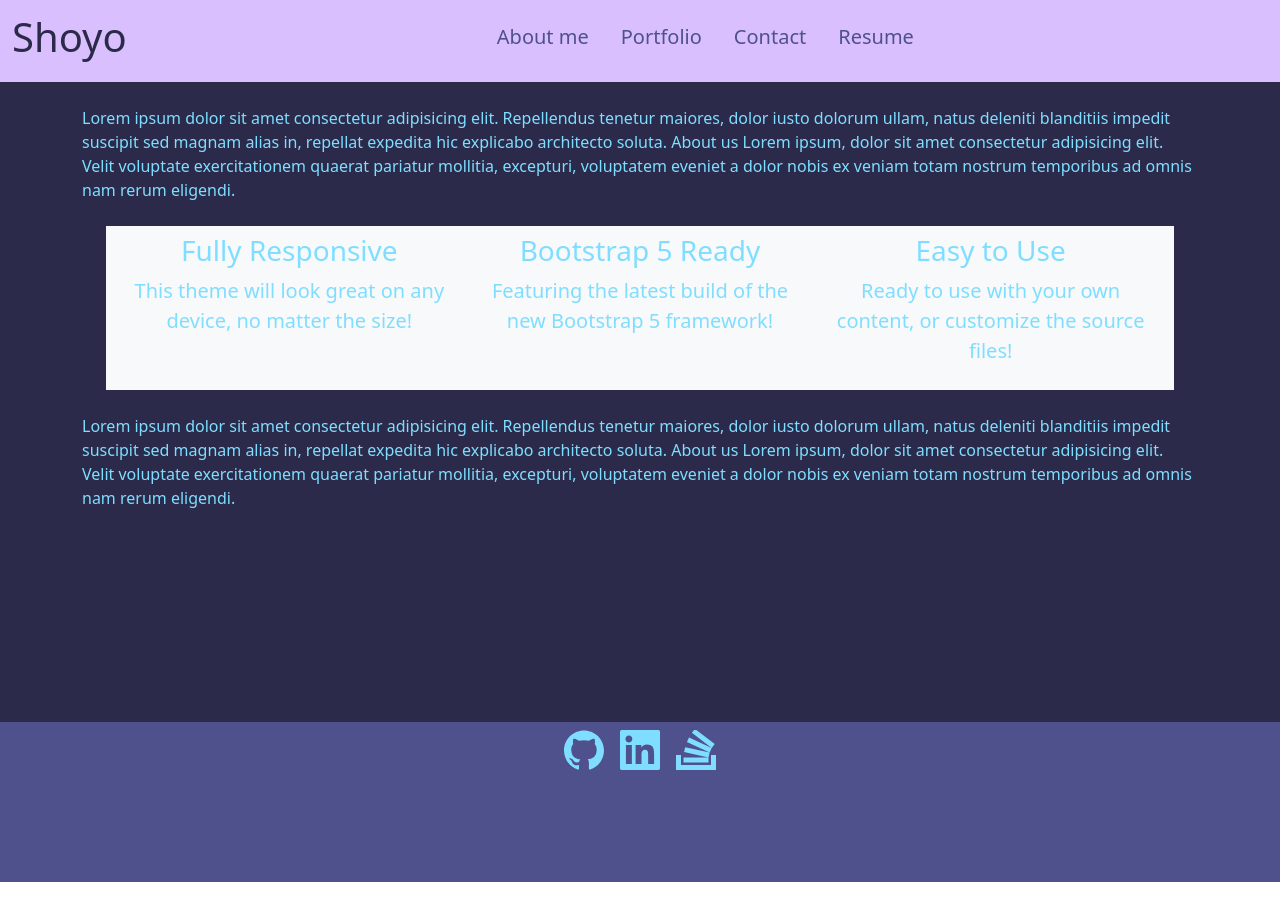
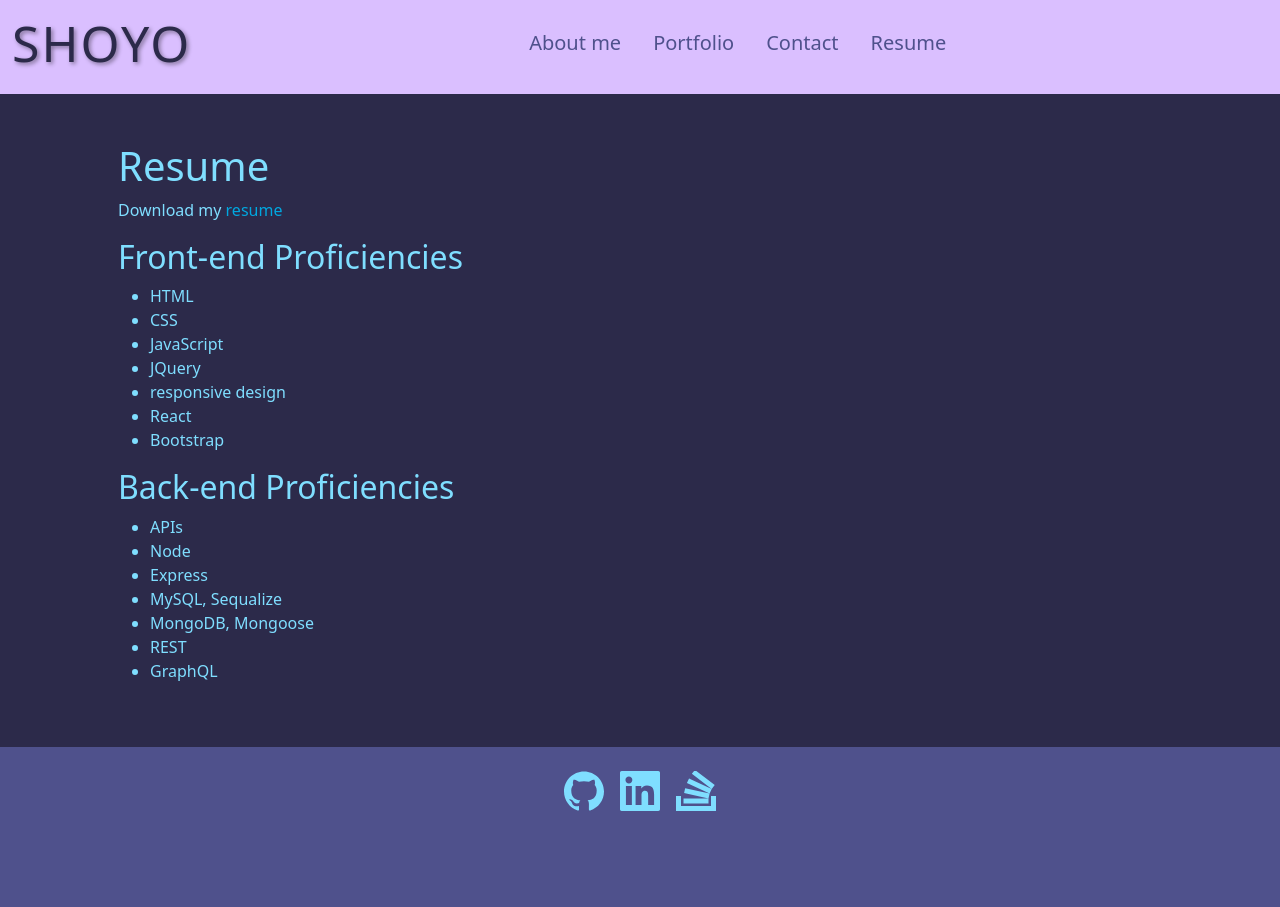
Before and after one commit to shyokmg/react-portfolio, a React (Vite) app: page /resume in a window 1280 px wide. Before the commit the page ends 882 px from the top, so only its background shows below. Built offline with nearby package versions, Linux system fonts and the light colour scheme.

Commit message:
Updated css for the pages, and cleaned up the code

```diff
--- a/src/App.css
+++ b/src/App.css
@@ -19,7 +19,7 @@
 }
 
 .card:hover .card-image {
-  filter: blur(3px) brightness(60%);
+  filter: blur(3px) brightness(30%);
 }
 
 .card .content {
@@ -58,16 +58,24 @@
   color: #2C2A4A;
 }
 
+.brand-text {
+  font-size: 50px;
+  color: #2C2A4A;
+  text-transform: uppercase;
+  letter-spacing: 2px;
+  text-shadow: 2px 2px 4px rgba(0, 0, 0, 0.4);
+}
+
 .nav-item a {
-  color: #4F518C; /* Default color */
+  color: #4F518C;
 }
 
 .nav-item a:hover {
-  color: #4F518C; /* Color when hovered */
+  color: #4F518C;
 }
 
 .nav-item a.active {
-  color: #4F518C; /* Color when active */
+  color: #4F518C;
 }
 
 
@@ -90,5 +98,13 @@
 
 .profile-icon {
   font-size: 90px;
-  /* Add any other desired styles for the profile icon */
+
 }
+
+.resume-link {
+  color: #00A8E0;
+}
+
+.resume-link:hover {
+  color: #7FDEFF;
+}
--- a/src/components/Footer.jsx
+++ b/src/components/Footer.jsx
@@ -7,7 +7,7 @@ export default function Footer() {
   const linkedInLink = "https://www.linkedin.com/in/shoyo-kumagai-855020123/";
   const stackOverFlowLink = "https://stackoverflow.com/"
   return (
-    <div className="d-flex justify-content-center gap-3">
+    <div className="d-flex justify-content-center gap-3 p-3" >
       <h1>
         <a className="footer-link" href={githubLink} target="_blank" rel="noopener noreferrer">
           <SiGithub />
--- a/src/components/UI/Navbar.jsx
+++ b/src/components/UI/Navbar.jsx
@@ -5,10 +5,10 @@ export default function Navbar({ links }) {
 <nav className="navbar navbar-expand-lg custom-navbar">
   <div className="container-fluid">
     <a className="navbar-brand">
-      <h1>Shoyo</h1>
+      <h1 className="brand-text">SHOYO</h1>
     </a>
     <div className="collapse navbar-collapse" id="navbarSupportedContent">
-      <ul className="nav nav-underline me-auto mb-2 mb-lg-0 ms-auto"> {/* Add ms-auto class */}
+      <ul className="nav nav-underline me-auto mb-2 mb-lg-0 ms-auto">
         {links.map((link, index) => (
           <li className="nav-item" key={index}>
             <h5>{link}</h5>
--- a/src/index.css
+++ b/src/index.css
@@ -1,7 +1,6 @@
 
 a {
   text-decoration: none;
-  /* color: #FDE74C; */
 }
 
 .content-background {
--- a/src/pages/ContactPage.jsx
+++ b/src/pages/ContactPage.jsx
@@ -50,7 +50,7 @@ function ContactPage(props) {
     }
   };
 return (
-  <div className="container">
+  <div className="container p-5">
   <h1 className="text-start mb-4">Contact</h1>
   <form onSubmit={handleSubmit}>
     <div className="mb-3">
--- a/src/pages/PortfolioPage.jsx
+++ b/src/pages/PortfolioPage.jsx
@@ -63,11 +63,11 @@ function PortfolioPage() {
   ];
 
   return (
-    <div className="container">
+    <div className="container p-5">
 
         <h1>Portfolio</h1>
 
-    <div className="row">
+    <div className="row p-2">
       {projects.map((project) => (
         <Project
           key={project.id}
--- a/src/pages/ResumePage.jsx
+++ b/src/pages/ResumePage.jsx
@@ -1,65 +1,29 @@
 
 export default function ResumePage() {
     return (
-      <div className="container pt-4">
-        <p>
-          Lorem ipsum dolor sit amet consectetur adipisicing elit. Repellendus
-          tenetur maiores, dolor iusto dolorum ullam, natus deleniti blanditiis
-          impedit suscipit sed magnam alias in, repellat expedita hic explicabo
-          architecto soluta. About us Lorem ipsum, dolor sit amet consectetur
-          adipisicing elit. Velit voluptate exercitationem quaerat pariatur
-          mollitia, excepturi, voluptatem eveniet a dolor nobis ex veniam totam
-          nostrum temporibus ad omnis nam rerum eligendi.
-        </p>
-        <section className="features-icons bg-light text-center m-4">
-          <div className="container">
-            <div className="row p-2">
-              <div className="col-lg-4">
-                <div className="features-icons-item mx-auto mb-5 mb-lg-0 mb-lg-3">
-                  <div className="features-icons-icon d-flex">
-                    <i className="bi-window m-auto text-primary" />
-                  </div>
-                  <h3>Fully Responsive</h3>
-                  <p className="lead mb-0">
-                    This theme will look great on any device, no matter the size!
-                  </p>
-                </div>
-              </div>
-              <div className="col-lg-4">
-                <div className="features-icons-item mx-auto mb-5 mb-lg-0 mb-lg-3">
-                  <div className="features-icons-icon d-flex">
-                    <i className="bi-layers m-auto text-primary" />
-                  </div>
-                  <h3>Bootstrap 5 Ready</h3>
-                  <p className="lead mb-0">
-                    Featuring the latest build of the new Bootstrap 5 framework!
-                  </p>
-                </div>
-              </div>
-              <div className="col-lg-4">
-                <div className="features-icons-item mx-auto mb-0 mb-lg-3">
-                  <div className="features-icons-icon d-flex">
-                    <i className="bi-terminal m-auto text-primary" />
-                  </div>
-                  <h3>Easy to Use</h3>
-                  <p className="lead mb-0">
-                    Ready to use with your own content, or customize the source
-                    files!
-                  </p>
-                </div>
-              </div>
-            </div>
-          </div>
-        </section>
-        <p>
-          Lorem ipsum dolor sit amet consectetur adipisicing elit. Repellendus
-          tenetur maiores, dolor iusto dolorum ullam, natus deleniti blanditiis
-          impedit suscipit sed magnam alias in, repellat expedita hic explicabo
-          architecto soluta. About us Lorem ipsum, dolor sit amet consectetur
-          adipisicing elit. Velit voluptate exercitationem quaerat pariatur
-          mollitia, excepturi, voluptatem eveniet a dolor nobis ex veniam totam
-          nostrum temporibus ad omnis nam rerum eligendi.
-        </p>
+        <div className="container p-5">
+        <h1>Resume</h1>
+        <p>Download my <a className="resume-link" href="#">resume</a></p>
+        <h2>Front-end Proficiencies</h2>
+        <ul>
+            <li>HTML</li>
+            <li>CSS</li>
+            <li>JavaScript</li>
+            <li>JQuery</li>
+            <li>responsive design</li>
+            <li>React</li>
+            <li>Bootstrap</li>
+        </ul>
+        <h2>Back-end Proficiencies</h2>
+        <ul>
+            <li>APIs</li>
+            <li>Node</li>
+            <li>Express</li>
+            <li>MySQL, Sequalize</li>
+            <li>MongoDB, Mongoose</li>
+            <li>REST</li>
+            <li>GraphQL</li>
+        </ul>
       </div>
     );
   }
```
